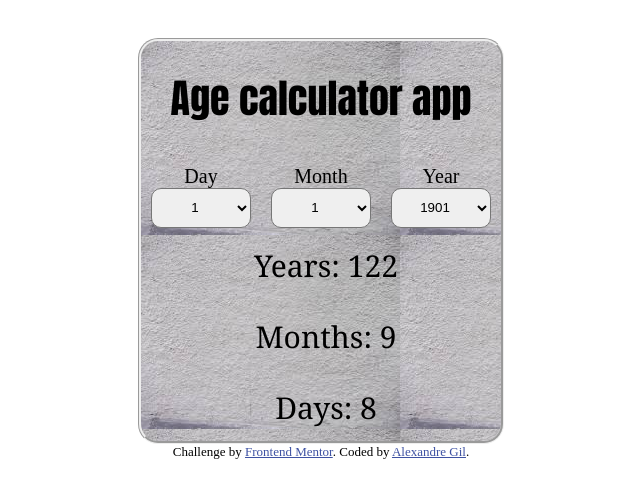
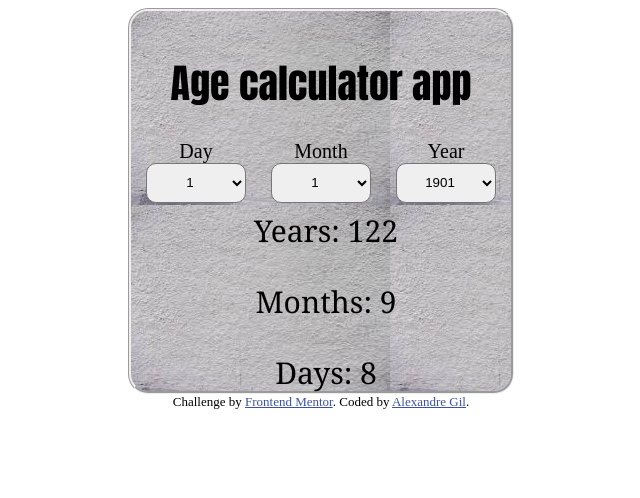
Before and after one commit to alexxgill/age-calculator-app, a plain HTML site: page index.html in a window 1280 px wide. Shown: the whole page, without its empty margins (319-959 px from the left). Drawn offline with Linux system fonts and the light colour scheme.

Commit message:
css update

```diff
--- a/index.html
+++ b/index.html
@@ -14,12 +14,14 @@
   <style>
     main {
       border-radius: 20px;
-      height: 400px;
+      height: 350px;
+      width: 350px;
       border-style: groove;
       text-align: center;
-      margin-top: 30px;
+      margin: auto auto;
       background-image: url("./assets/images/textura.jpg");
       font-size: 20px;
+      padding: 15px 15px;
     }
   </style>
 </head>
--- a/script.js
+++ b/script.js
@@ -36,9 +36,7 @@ for (a = 1900; a < 2022; a++) {
   yearOption.value = year;
   yearOption.append(year);
   yearSelect.appendChild(yearOption);
-
 }
-
 function bissesto(nowDay, nowMonth) {
 
   if(daySelect.value>29) daySelect.value = 1;
--- a/style.css
+++ b/style.css
@@ -31,7 +31,6 @@ option{
     width: 100px;
     height: 40px;
     text-align: center;
-    padding: 10px;
     border-radius: 10px;
 }
 
```
